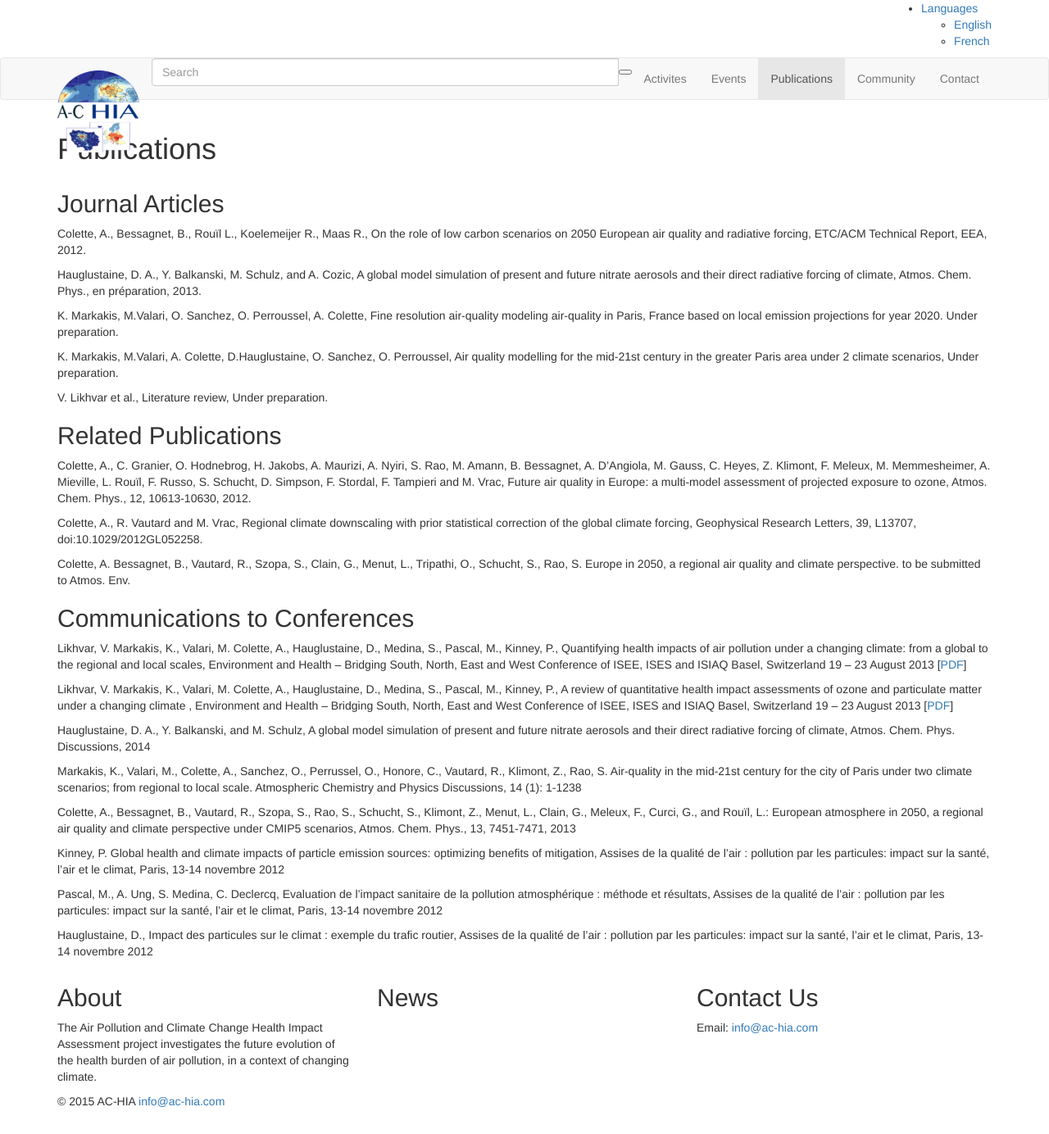
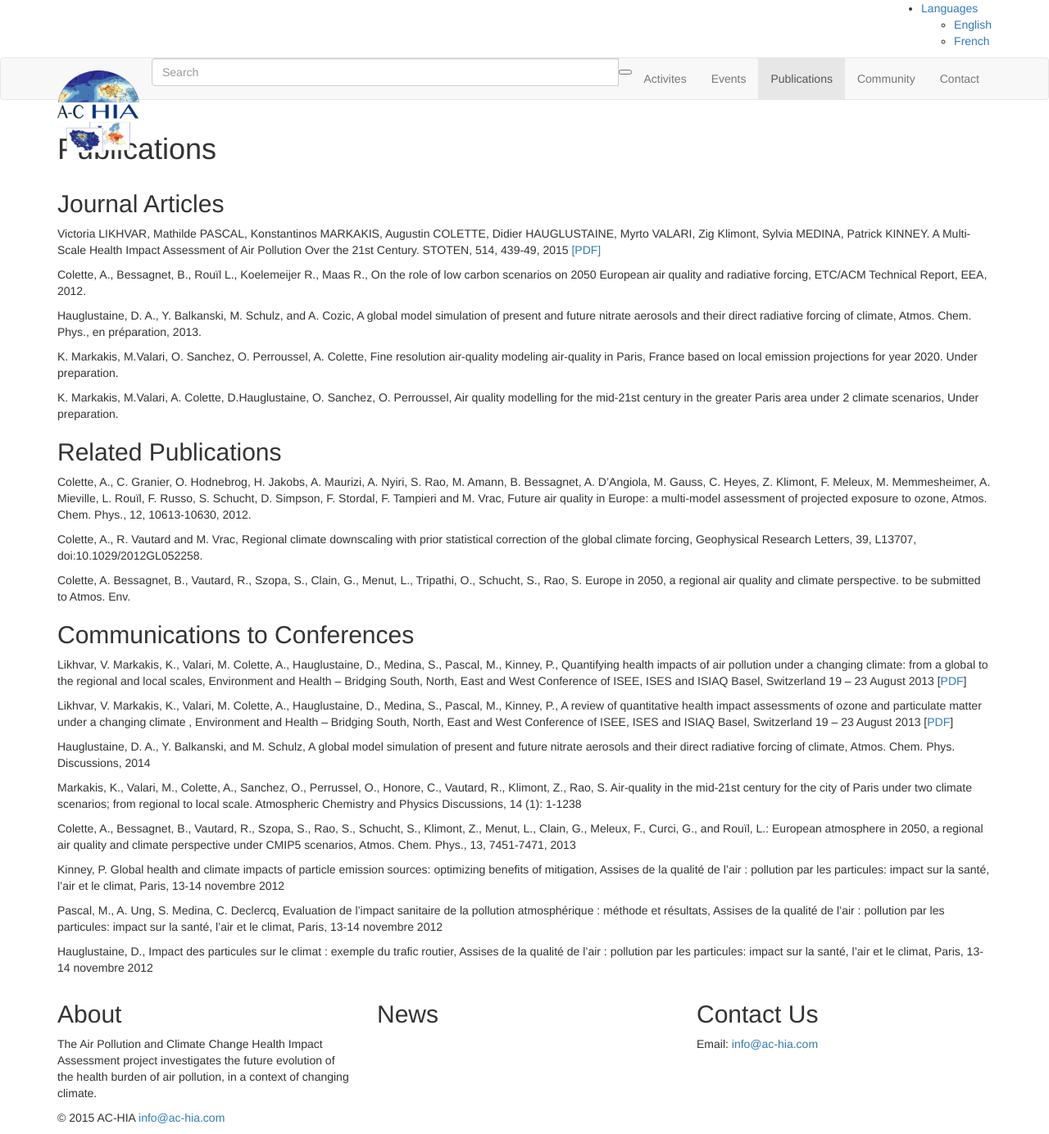
Before and after one commit to vlikhvar/achia, a Jekyll site: the page built from publications.md, in a window 1280 px wide. Shown: the whole page at 82% size. Built offline with Jekyll 4.4.1, drawn with Linux system fonts in a browser that asks for light colours; nearby versions of some CDN libraries; library files that are not in the unit come from our copies; Markdown is read by kramdown in place of the engine named in the settings.

Commit message:
Update publications.md
Added recent paper

```diff
--- a/publications.md
+++ b/publications.md
@@ -8,6 +8,8 @@ order: 4
 
 <div class="headline"><h2>Journal Articles</h2></div>
 
+Victoria LIKHVAR, Mathilde PASCAL, Konstantinos MARKAKIS, Augustin COLETTE, Didier HAUGLUSTAINE, Myrto VALARI, Zig Klimont, Sylvia MEDINA, Patrick KINNEY. A Multi-Scale Health Impact Assessment of Air Pollution Over the 21st Century. STOTEN, 514, 439-49, 2015 [[PDF]](http://ac.els-cdn.com/S0048969715001345/1-s2.0-S0048969715001345-main.pdf?_tid=4114b16a-b480-11e4-8163-00000aab0f6b&acdnat=1423942546_d5edb72275f88e476bba37e0af9aaa46)
+
 Colette, A., Bessagnet, B., Rouïl L., Koelemeijer R., Maas R., On the role of low carbon scenarios on 2050 European air quality and radiative forcing, ETC/ACM Technical Report, EEA, 2012.
 
 Hauglustaine, D. A., Y. Balkanski, M. Schulz, and A. Cozic, A global model simulation of present and future
@@ -17,7 +19,7 @@ K. Markakis, M.Valari, O. Sanchez, O. Perroussel, A. Colette, Fine resolution ai
 
 K. Markakis, M.Valari, A. Colette, D.Hauglustaine, O. Sanchez, O. Perroussel, Air quality modelling for the mid‐21st century in the greater Paris area under 2 climate scenarios, Under preparation.
 
-V. Likhvar et al., Literature review, Under preparation.
+
 
 <div class="headline"><h2>Related Publications</h2></div>
 
```
